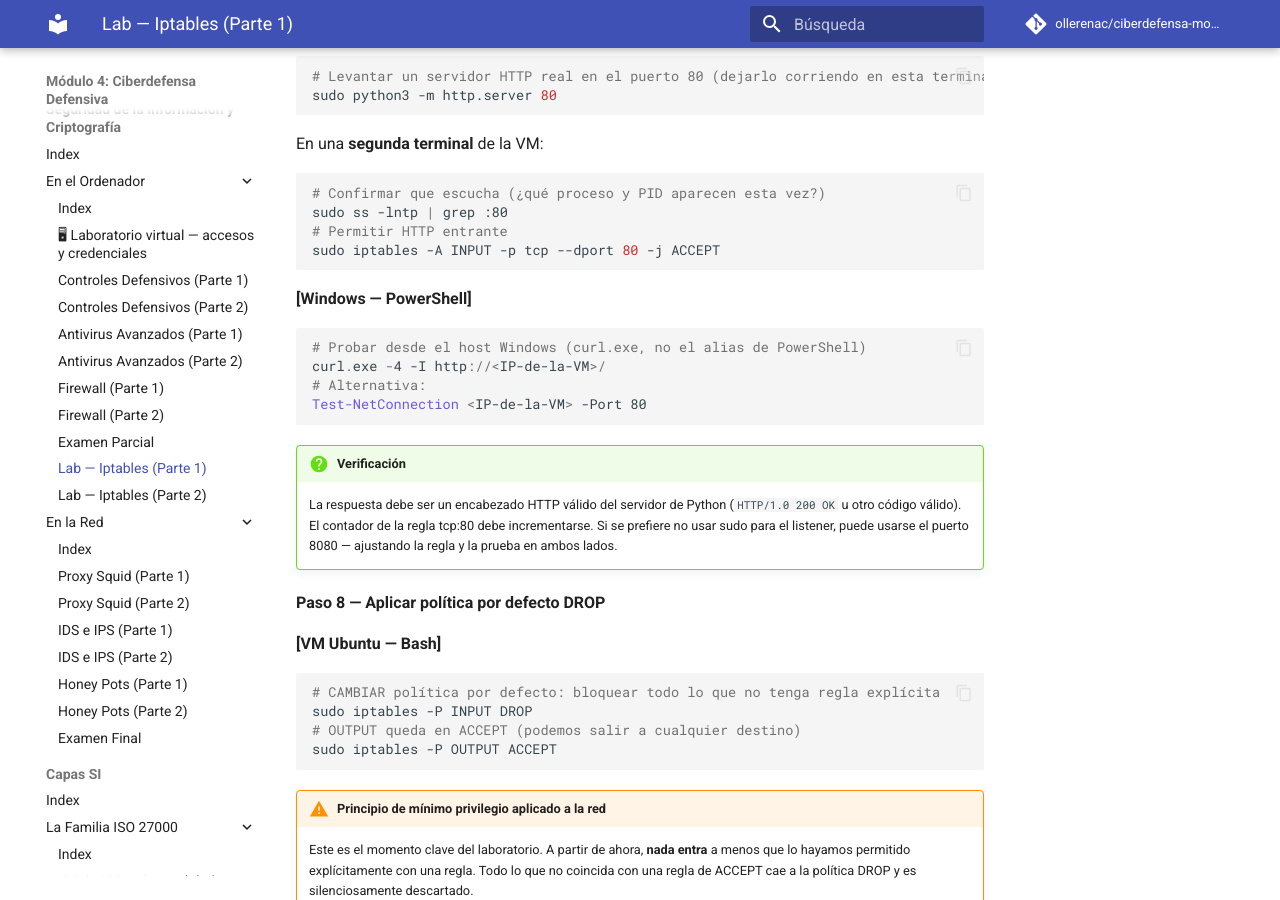
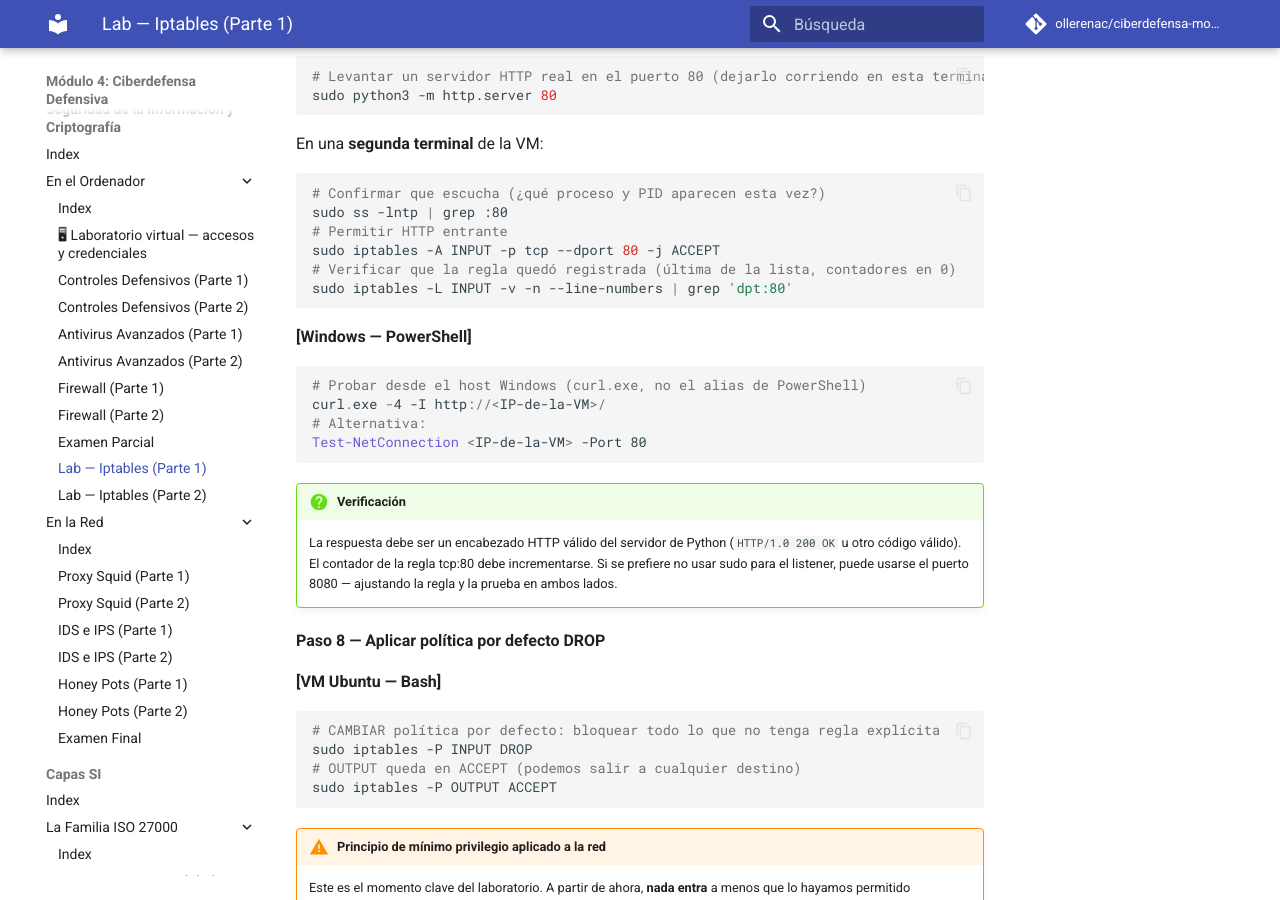
Before and after one commit to ollerenac/ciberdefensa-modulo4, an MkDocs documentation site: the page built from docs/seguridad-criptografia/en-el-ordenador/lab-iptables-p1.md, in a window 1280 px wide and 900 px high, scrolled down 8984 px. Built offline with MkDocs 1.6.1 and Material for MkDocs 9.7.7, drawn with Linux system fonts in a browser that asks for light colours; comment, search, counter and statistics services are not loaded.

Commit message:
docs(iptables): verificación de la regla tcp:80 recién añadida en Paso 7
Co-Authored-By: Claude Fable 5 <noreply@anthropic.com>

````diff
--- a/docs/seguridad-criptografia/en-el-ordenador/lab-iptables-p1.md
+++ b/docs/seguridad-criptografia/en-el-ordenador/lab-iptables-p1.md
@@ -463,6 +463,8 @@ En una **segunda terminal** de la VM:
 sudo ss -lntp | grep :80
 # Permitir HTTP entrante
 sudo iptables -A INPUT -p tcp --dport 80 -j ACCEPT
+# Verificar que la regla quedó registrada (última de la lista, contadores en 0)
+sudo iptables -L INPUT -v -n --line-numbers | grep 'dpt:80'
 ```
 
 **[Windows — PowerShell]**
````
